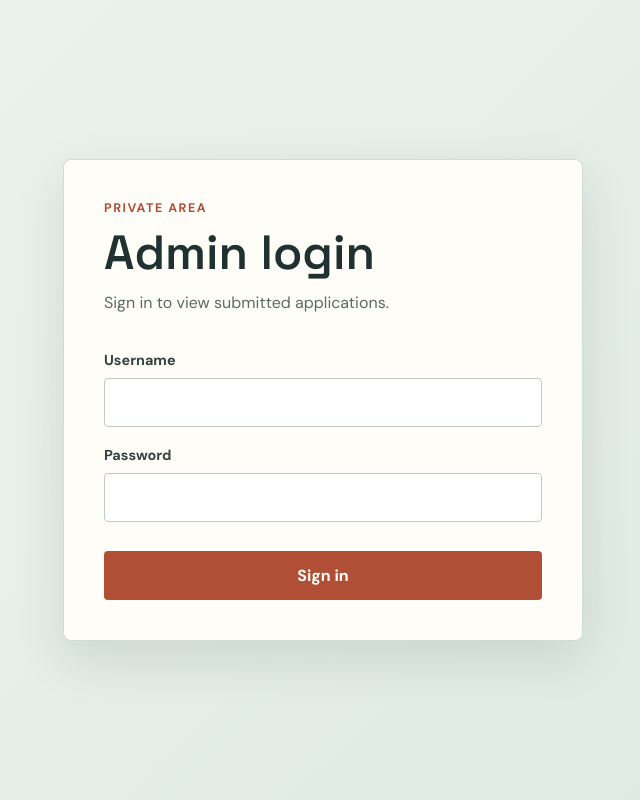
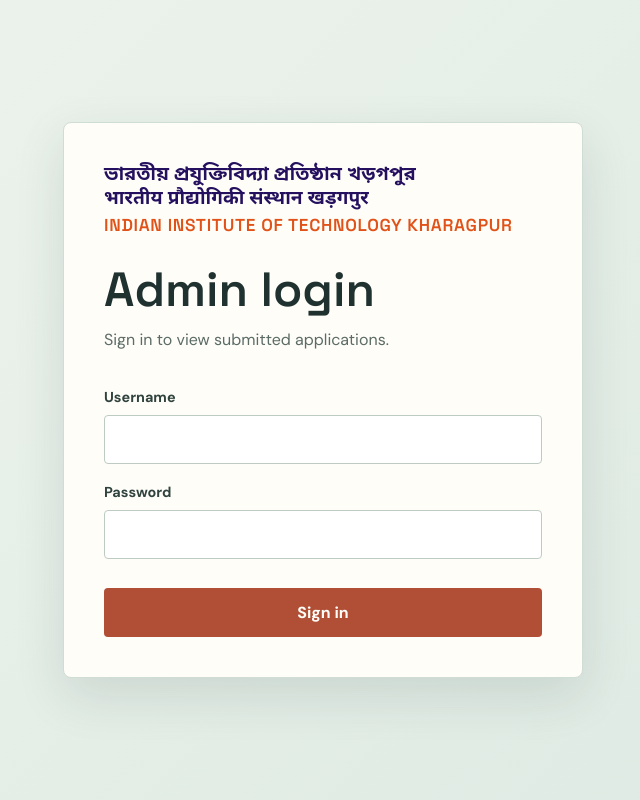
Before and after one commit to sundaresh98/student-application-app, a Flask app: page /admin/login in a window 1280 px wide. Shown: the whole page, without its empty margins (317-957 px from the left). Run offline with Flask 3, Linux system fonts and the light colour scheme.

Commit message:
Configure Render deployment and institute branding

```diff
--- a/render.yaml
+++ b/render.yaml
@@ -3,8 +3,9 @@ services:
     name: student-application-app
     runtime: python
     rootDir: src/student-application-app
-    buildCommand: pip install -r requirements.txt
-    startCommand: gunicorn app:app
+    buildCommand: python -m pip install -r requirements.txt
+    startCommand: gunicorn --bind 0.0.0.0:$PORT app:app
+    healthCheckPath: /
     plan: free
     envVars:
       - key: FLASK_SECRET_KEY
--- a/src/student-application-app/static/style.css
+++ b/src/student-application-app/static/style.css
@@ -39,6 +39,39 @@ body {
     font-weight: 700;
     letter-spacing: 0.12em;
     text-transform: uppercase;
+}
+
+.institute-name {
+    max-width: 620px;
+    margin: 0 0 18px;
+    color: #24105e;
+    font-family: 'Noto Sans Bengali', 'Noto Sans Devanagari', 'Space Grotesk', sans-serif;
+    font-size: clamp(0.82rem, 1.8vw, 1.2rem);
+    font-weight: 600;
+    line-height: 1.25;
+}
+
+.institute-name span,
+.institute-name strong {
+    display: block;
+}
+
+.institute-name strong {
+    margin-top: 4px;
+    color: #e05218;
+    font-family: 'Space Grotesk', sans-serif;
+    font-size: 0.9em;
+    letter-spacing: 0.04em;
+}
+
+.admin-institute-logo {
+    width: min(100%, 420px);
+    margin-bottom: 20px;
+}
+
+.form-card .institute-name {
+    width: 100%;
+    margin: 0 0 28px;
 }
 
 h1 {
--- a/src/student-application-app/templates/admin_applications.html
+++ b/src/student-application-app/templates/admin_applications.html
@@ -10,7 +10,11 @@
     <main class="admin-shell">
         <header class="admin-header">
             <div>
-                <p class="eyebrow">Private area</p>
+                <div class="institute-name" aria-label="Indian Institute of Technology Kharagpur">
+                    <span lang="bn">ভারতীয় প্রযুক্তিবিদ্যা প্রতিষ্ঠান খড়গপুর</span>
+                    <span lang="hi">भारतीय प्रौद्योगिकी संस्थान खड़गপুর</span>
+                    <strong>INDIAN INSTITUTE OF TECHNOLOGY KHARAGPUR</strong>
+                </div>
                 <h1>Submitted applications</h1>
                 <p class="intro">{{ applications|length }} application{% if applications|length != 1 %}s{% endif %} received</p>
             </div>
--- a/src/student-application-app/templates/admin_form_builder.html
+++ b/src/student-application-app/templates/admin_form_builder.html
@@ -9,6 +9,11 @@
 <body>
     <main class="admin-shell">
         <section class="builder-shell">
+            <div class="institute-name" aria-label="Indian Institute of Technology Kharagpur">
+                <span lang="bn">ভারতীয় প্রযুক্তিবিদ্যা প্রতিষ্ঠান খড়গপুর</span>
+                <span lang="hi">भारतीय प्रौद्योगिकी संस्थান खड़गপুর</span>
+                <strong>INDIAN INSTITUTE OF TECHNOLOGY KHARAGPUR</strong>
+            </div>
             <p class="eyebrow">Form builder</p>
             <h1>{% if form %}Edit{% else %}Create{% endif %} a student form</h1>
             <p class="intro">Add questions and choose how students should respond.</p>
--- a/src/student-application-app/templates/admin_form_responses.html
+++ b/src/student-application-app/templates/admin_form_responses.html
@@ -10,6 +10,11 @@
     <main class="admin-shell">
         <header class="admin-header">
             <div>
+                <div class="institute-name" aria-label="Indian Institute of Technology Kharagpur">
+                    <span lang="bn">ভারতীয় প্রযুক্তিবিদ্যা প্রতিষ্ঠান খড়গপুর</span>
+                    <span lang="hi">भारतीय प्रौद्योगिकी संस्थान खड़गपुर</span>
+                    <strong>INDIAN INSTITUTE OF TECHNOLOGY KHARAGPUR</strong>
+                </div>
                 <p class="eyebrow">Form responses</p>
                 <h1>{{ form.title }}</h1>
                 <p class="intro">{{ responses|length }} response{% if responses|length != 1 %}s{% endif %}</p>
--- a/src/student-application-app/templates/admin_forms.html
+++ b/src/student-application-app/templates/admin_forms.html
@@ -10,7 +10,11 @@
     <main class="admin-shell">
         <header class="admin-header">
             <div>
-                <p class="eyebrow">Private area</p>
+                <div class="institute-name" aria-label="Indian Institute of Technology Kharagpur">
+                    <span lang="bn">ভারতীয় প্রযুক্তিবিদ্যা প্রতিষ্ঠান খড়গপুর</span>
+                    <span lang="hi">भारतीय प्रौद्योगिकी संस्थान खड़गপুর</span>
+                    <strong>INDIAN INSTITUTE OF TECHNOLOGY KHARAGPUR</strong>
+                </div>
                 <h1>Form manager</h1>
                 <p class="intro">Create and publish custom student forms.</p>
             </div>
--- a/src/student-application-app/templates/admin_login.html
+++ b/src/student-application-app/templates/admin_login.html
@@ -9,7 +9,11 @@
 <body>
     <main class="form-shell">
         <section class="form-card" aria-labelledby="page-title">
-            <p class="eyebrow">Private area</p>
+            <div class="institute-name" aria-label="Indian Institute of Technology Kharagpur">
+                <span lang="bn">ভারতীয় প্রযুক্তিবিদ্যা প্রতিষ্ঠান খড়গপুর</span>
+                <span lang="hi">भारतीय प्रौद्योगिकी संस्थान खड़गपुर</span>
+                <strong>INDIAN INSTITUTE OF TECHNOLOGY KHARAGPUR</strong>
+            </div>
             <h1 id="page-title">Admin login</h1>
             <p class="intro">Sign in to view submitted applications.</p>
 
```
